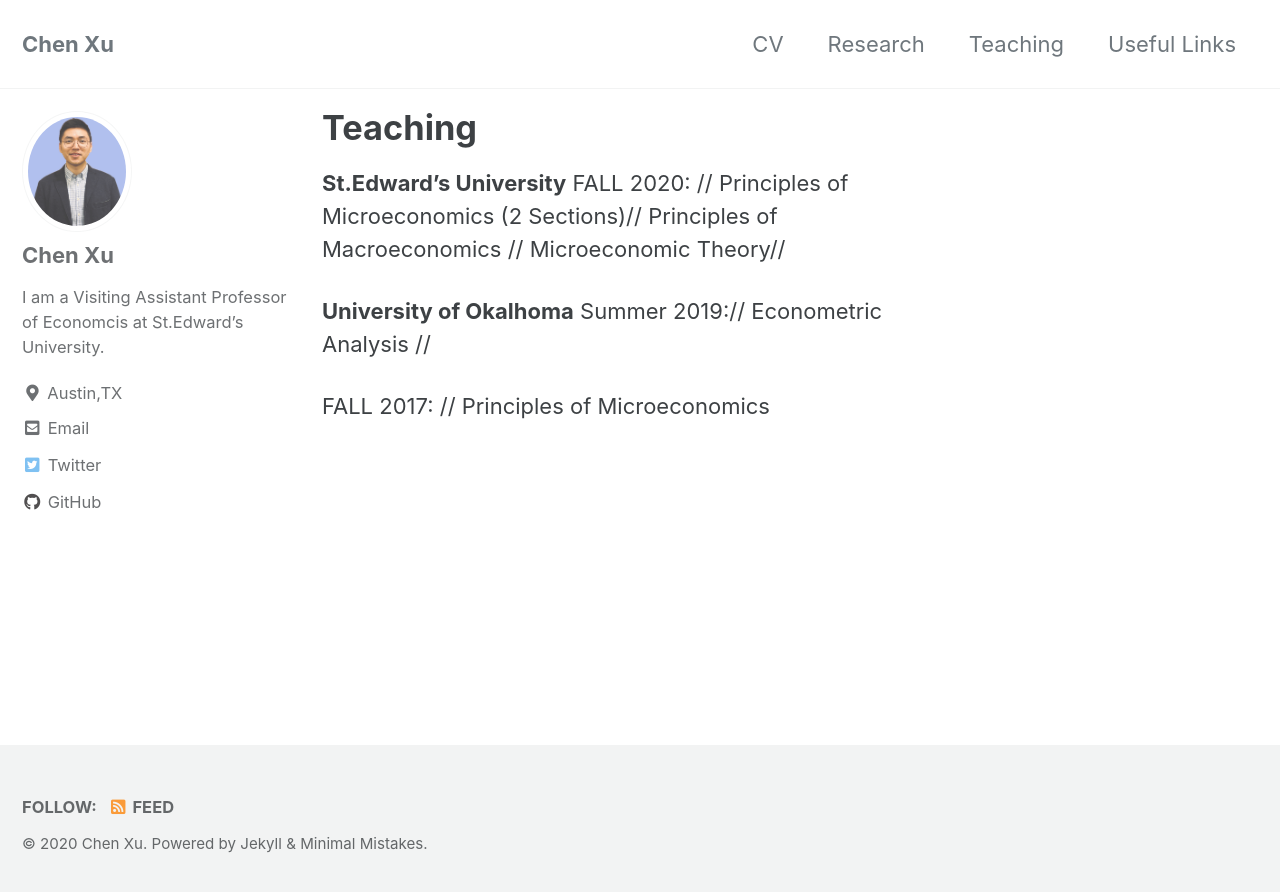
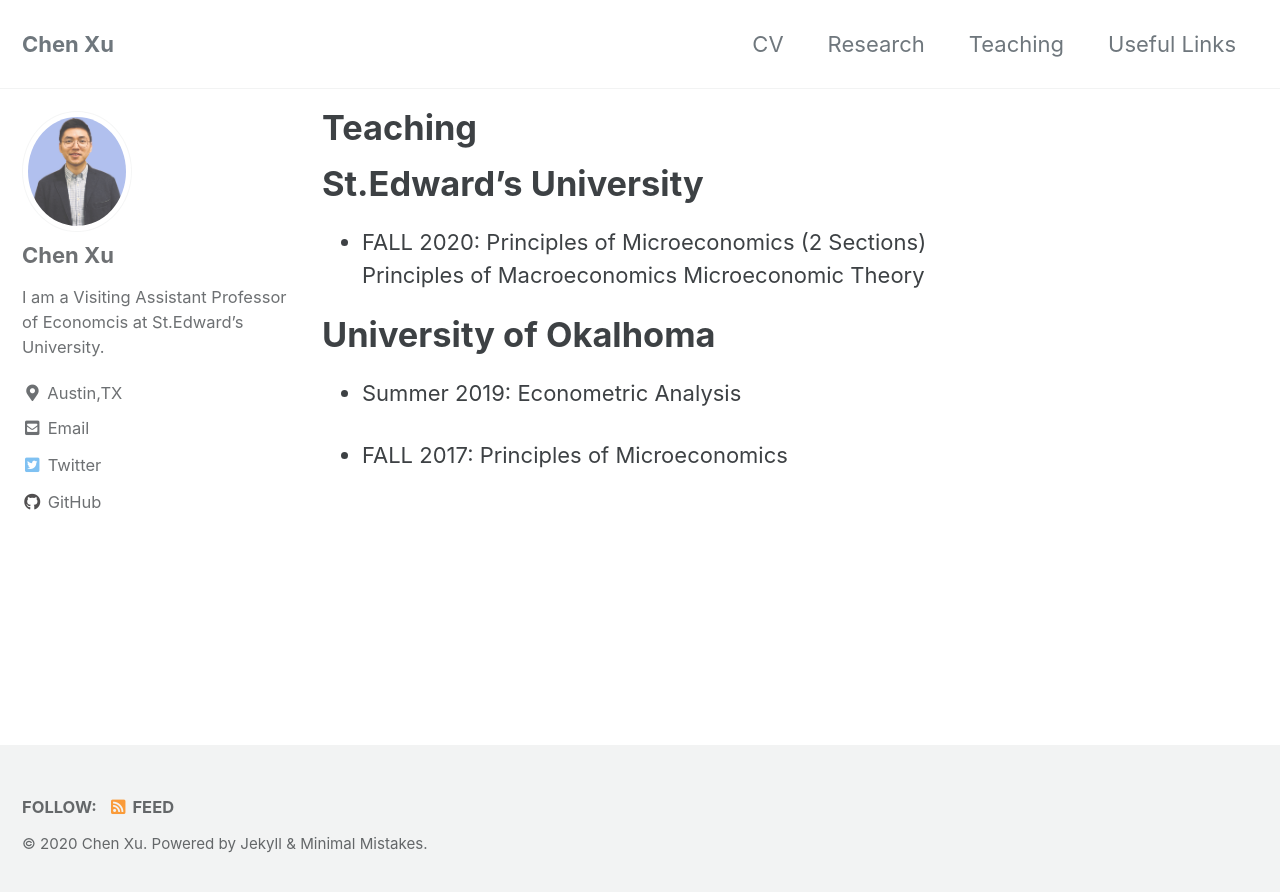
Before and after one commit to chenxuecon/chenxuecon.github.io, a Jekyll site: the page built from _pages/teaching.md, in a window 1280 px wide. Shown: the top 892 px of the page. Built offline with Jekyll 4.4.1, drawn with Linux system fonts in a browser that asks for light colours; cached includes are drawn as plain includes.

```diff
--- a/_pages/teaching.md
+++ b/_pages/teaching.md
@@ -5,14 +5,16 @@ title: "Teaching"
 author_profile: true
 ---
 **St.Edward's University**
-FALL 2020: //
-          Principles of Microeconomics (2 Sections)//
-          Principles of Macroeconomics //
-          Microeconomic Theory//
+======
+* FALL 2020:
+          Principles of Microeconomics (2 Sections)
+          Principles of Macroeconomics
+          Microeconomic Theory
 
 **University of Okalhoma**
-Summer 2019://
-          Econometric Analysis //
+======
+* Summer 2019:
+          Econometric Analysis
 
-FALL 2017: //
+* FALL 2017:
           Principles of Microeconomics
```
